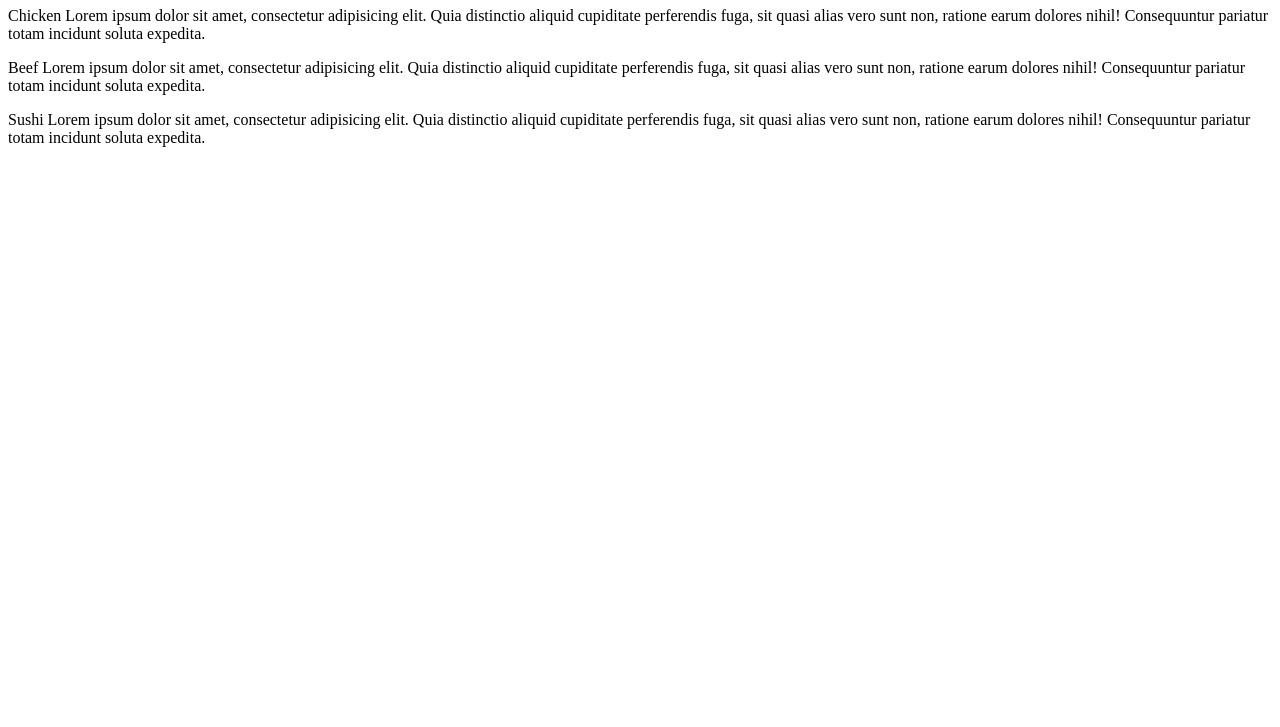
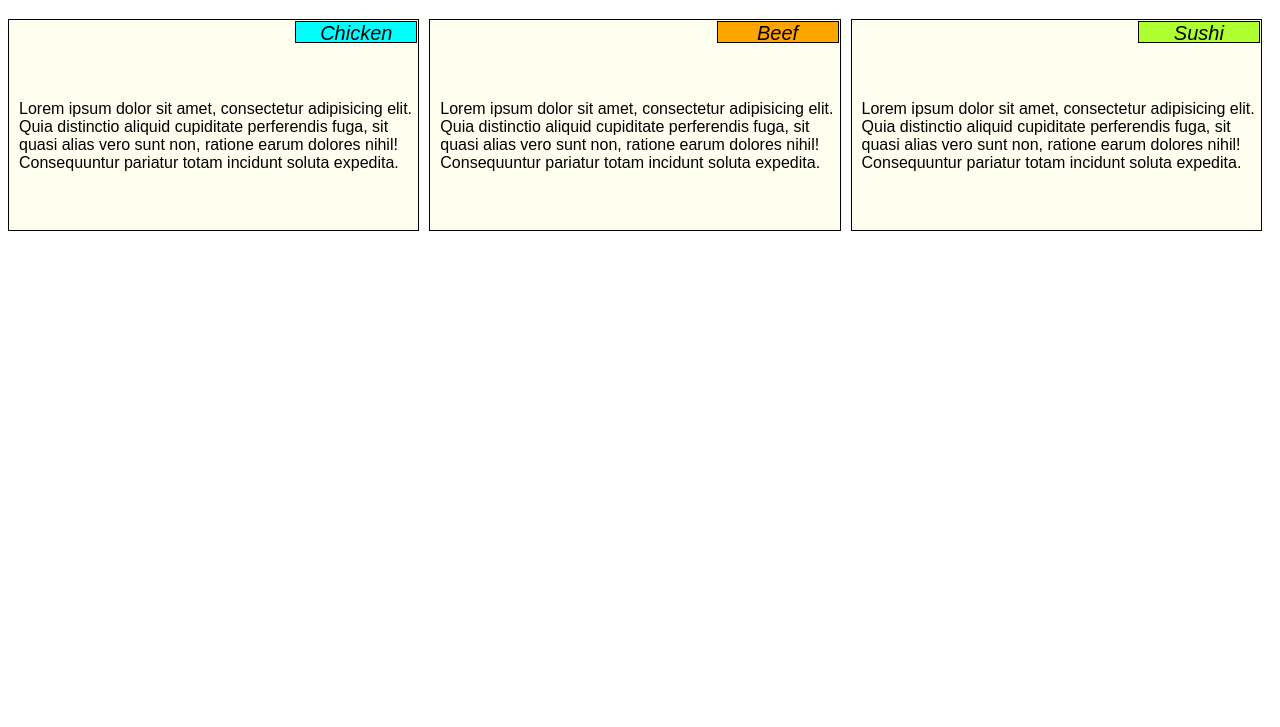
Before and after one commit to Dadtaki/module2-solution, a plain HTML site: page index.html in a window 1280 px wide. Shown: the part 73-800 px from the top of the page. Drawn offline with Linux system fonts and the light colour scheme.

Commit message:
Add files via upload

```diff
--- a/index.html
+++ b/index.html
@@ -5,7 +5,7 @@
   <meta http-equiv="X-UA-Compatible" content="IE=edge">
   <meta name="viewport" content="width=device-width, initial-scale=1.0">
   <title>Our Menu</title>
-  <link rel="stylesheet" type="text/css href="https://Dadtaki.github.io/module2-solution/css/styles.css">
+  <link rel="stylesheet" type="text/css" href="css/styles.css">
 
 </head>
 <body>
```
